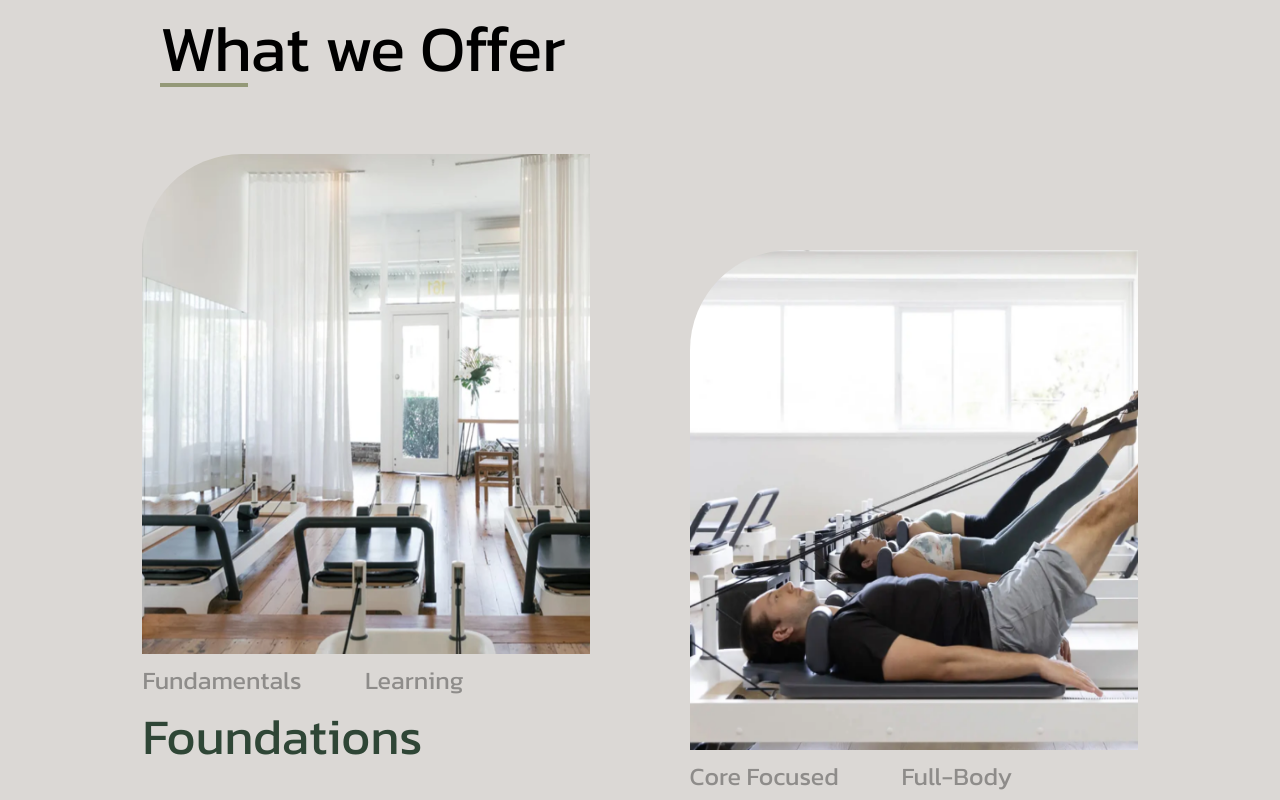
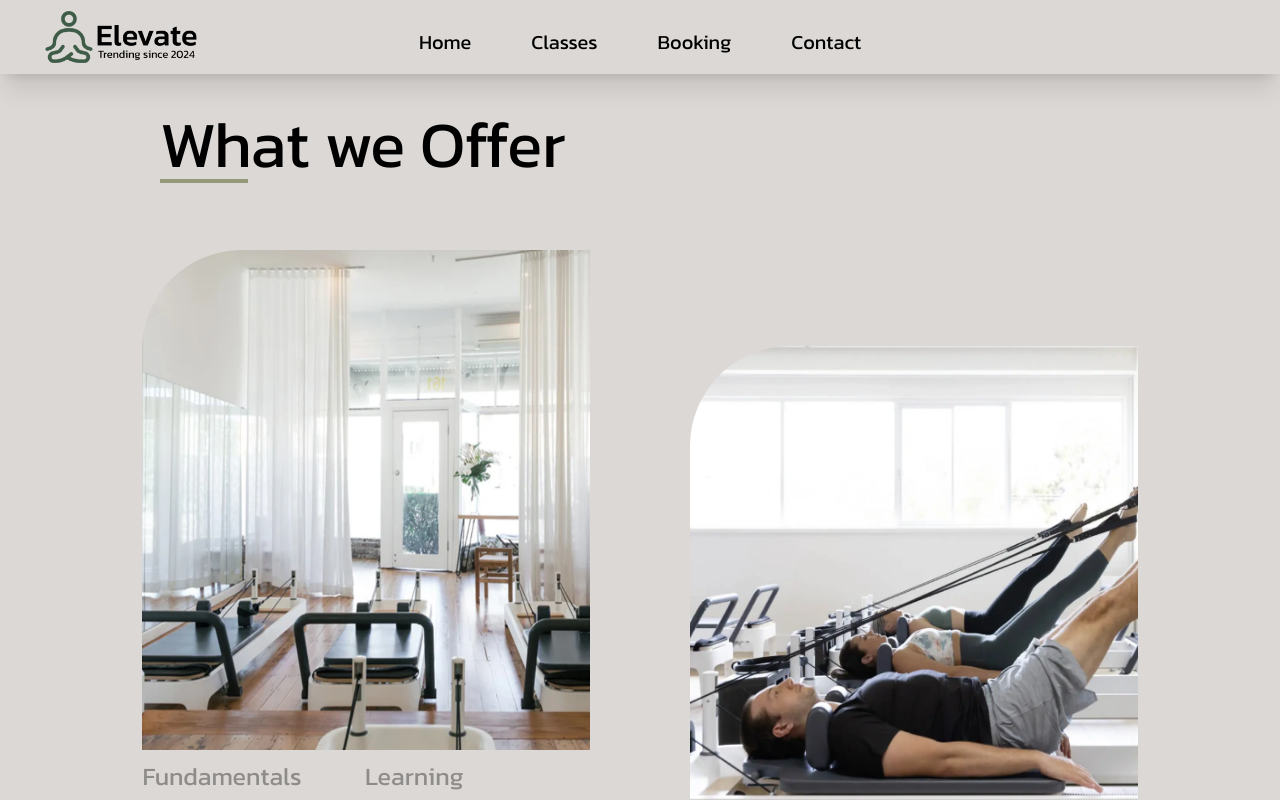
Before and after one commit to Carlie16604/Elevate, a React (Vite) app: page /Classes in a window 1280 px wide. Shown: the top 800 px of the page. Built offline with nearby package versions, Linux system fonts and the light colour scheme.

Commit message:
Added classes to NavBar

```diff
--- a/src/App.jsx
+++ b/src/App.jsx
@@ -3,7 +3,7 @@ import { BrowserRouter as Router, Routes, Route } from "react-router-dom"
 import './index.css'
 import Main from './pages/Main'
 import Booking from './pages/Side-Pages/Booking'
-import Classes from './pages/Classes'
+import Classes from './pages/Side-Pages/Classes'
 import Contact from './pages/Side-Pages/Contact'
 import Footer from './pages/Components/Footer'
 
--- a/src/index.css
+++ b/src/index.css
@@ -420,7 +420,7 @@ ul:hover a:hover ~ a:before {
   flex-wrap: wrap;
   gap: 2rem 6.2rem;
   justify-content: center;
-  margin: 20px 0 74px 0;
+  margin: 1rem 0 6rem 0;
 }
 
 .card-deck {
--- a/src/pages/Classes.jsx
+++ /dev/null
@@ -1,65 +0,0 @@
-import  React from "react";
-import { Link } from 'react-router-dom';
-import '../index.css';
-// import Rock from '../assets/Classes/rock.png';
-import { classes } from '../data/classes.js';
-const Classes = () => {
-
-    const rotateCard = (card) => {
-        const cardInner = card.querySelector('.card-inner');
-        cardInner.classList.toggle('rotated');
-      }
-
-    const goTop = () => {
-        window.scrollTo({
-          top: 0,
-        });
-      };
-
-    return (
-        <section id='classes'>
-            <div className='rockContainer'>
-                {/* <img className='classesRock' src={Rock} alt='rock' /> */}
-            </div>
-            <div className='container'>
-                <div className='flex-wrap mb-14 px-24 relative'>
-                    <h1 className='text-black text-[65px] flex flex-col stroke-black font-medium'>What we Offer</h1>
-                    <span className='absolute w-[5.5rem] h-[4px] my-[-15px] bg-[#949978]'></span>
-                </div>
-                <div className='cardContainer'>
-                    {classes.map((info) => (
-                        <div key={info.id} className={info.id % 2 !== 0 ? 'card-deck' : 'card-deck pt-24'}>
-                            <div className='card'>
-                                <div className='card-inner' onClick={rotateCard}>
-                                    <div className='card-front'>
-                                        <img className='imgWrap rounded-tl-[100px]' src={info.img} alt={info.name} />
-                                    </div>
-                                    <div className='card-back rounded-tr-[100px]'>
-                                        <img className='imgWrap flex scale-x-[-1] brightness-50 rounded-tl-[100px]' src={info.img} alt={info.name} />
-                                            <div className='overlay pt-[8.5rem] px-[1rem] text-[17px] cursor-default'>
-                                                <p>{info.description}</p><br/>
-                                                <p>{info.recommendation}</p>
-                                            </div>
-                                    <div className='book py-3 px-5 w-fit self-center text-black bg-[#D4CFC9] border-2 rounded-[400px] border-[#fff] inline-block text-[14px] tracking-[1px] cursor-pointer shadow-[inset_0_0_0_0_#DFDCD8] transition-[box-shadow] ease-out duration-1000 hover:shadow-[inset_400px_0_0_0_#D4CFC9] hover:text-white'>
-                                        <Link to='/Booking' onClick={goTop}>
-                                            <p>Book</p>
-                                        </Link>
-                                    </div>
-                                </div>
-                            </div>
-                            <div className='adjectives'>
-                                {info.adjectives.map((adj, index) => (
-                                    <p key={index}>{adj}</p>
-                                ))}
-                            </div>
-                                <h3 className='classType'>{info.name}</h3>
-                            </div>
-                        </div>
-                    ))}
-                </div>
-            </div>
-        </section>
-    )
-}
-
-export default Classes;
--- a/src/pages/Main.jsx
+++ b/src/pages/Main.jsx
@@ -1,7 +1,7 @@
 import React from "react"
 import '../index.css'
 import Home from "../pages/Home"
-import Classes from '../pages/Classes'
+import Classes from './Side-Pages/Classes'
 import Reviews from '../pages/Reviews'
 import Articles from '../pages/Articles'
 import Sunrays from "./Components/Sunrays"
--- /dev/null
+++ b/src/pages/Side-Pages/Classes.jsx
@@ -0,0 +1,64 @@
+import  React from "react";
+import { Link } from 'react-router-dom';
+import NavBar from '../Components/NavBar.jsx'
+import { classes } from '../../data/classes.js';
+const Classes = () => {
+
+    const rotateCard = (card) => {
+        const cardInner = card.querySelector('.card-inner');
+        cardInner.classList.toggle('rotated');
+      }
+
+    const goTop = () => {
+        window.scrollTo({
+          top: 0,
+        });
+      };
+
+    return (
+        <section id='classes'>
+            <NavBar />
+            <div className='container'>
+                {/* <div className='pt-28 bg-[#949978] h-full rounded-t-[4000px] z-[-1] overflow-hidden'> */}
+                    <div className='flex-wrap mb-14 px-24 relative'>
+                        <h1 className='pt-24 text-black text-[65px] flex flex-col stroke-black font-medium'>What we Offer</h1>
+                        <span className='absolute w-[5.5rem] h-[4px] my-[-15px] bg-[#949978]'></span>
+                    </div>
+                    <div className='cardContainer'>
+                        {classes.map((info) => (
+                            <div key={info.id} className={info.id % 2 !== 0 ? 'card-deck' : 'card-deck pt-24'}>
+                                <div className='card'>
+                                    <div className='card-inner' onClick={rotateCard}>
+                                        <div className='card-front'>
+                                            <img className='imgWrap rounded-tl-[100px]' src={info.img} alt={info.name} />
+                                        </div>
+                                        <div className='card-back rounded-tr-[100px]'>
+                                            <img className='imgWrap flex scale-x-[-1] brightness-50 rounded-tl-[100px]' src={info.img} alt={info.name} />
+                                                <div className='overlay pt-[8.5rem] px-[1rem] text-[17px] cursor-default'>
+                                                    <p>{info.description}</p><br/>
+                                                    <p>{info.recommendation}</p>
+                                                </div>
+                                        <div className='book py-3 px-5 w-fit self-center text-black bg-[#D4CFC9] border-2 rounded-[400px] border-[#fff] inline-block text-[14px] tracking-[1px] cursor-pointer shadow-[inset_0_0_0_0_#DFDCD8] transition-[box-shadow] ease-out duration-1000 hover:shadow-[inset_400px_0_0_0_#D4CFC9] hover:text-white'>
+                                            <Link to='/Booking' onClick={goTop}>
+                                                <p>Book</p>
+                                            </Link>
+                                        </div>
+                                    </div>
+                                </div>
+                                <div className='adjectives'>
+                                    {info.adjectives.map((adj, index) => (
+                                        <p key={index}>{adj}</p>
+                                    ))}
+                                </div>
+                                    <h3 className='classType'>{info.name}</h3>
+                                </div>
+                            </div>
+                        ))}
+                    </div>
+                {/* </div> */}
+            </div>
+        </section>
+    )
+}
+
+export default Classes;
```
